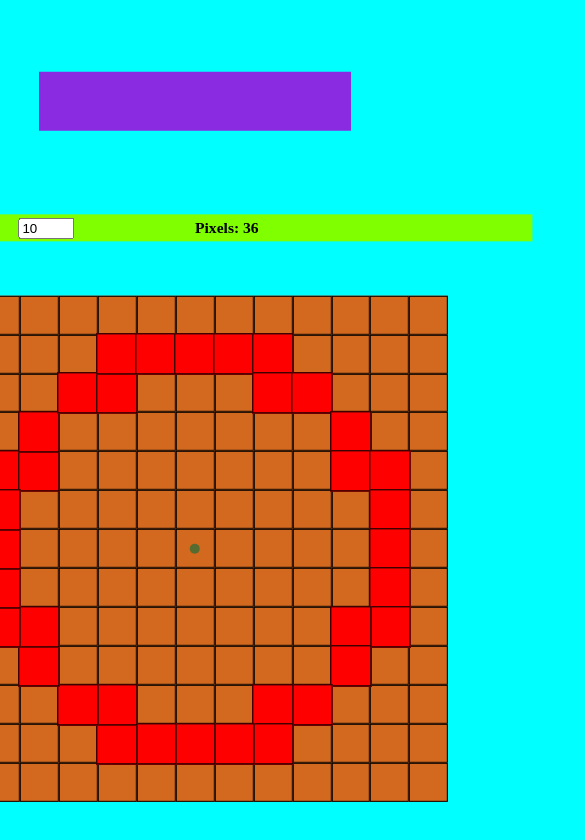
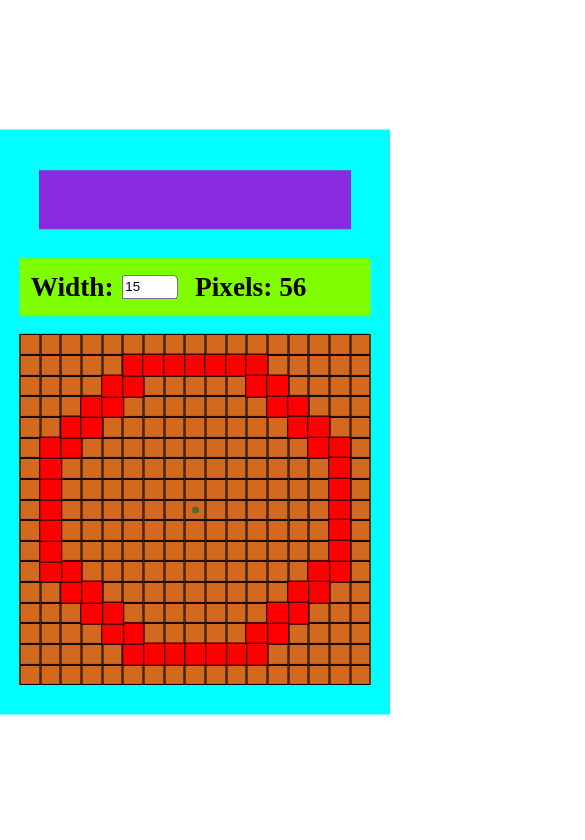
Before and after one commit to GustavoPLorenz/Pixel-Circle-Generator, a plain HTML site: page index.html in a window 390 px wide. Shown: the top 840 px of the page, 585 px wide, since content can reach past the window. Drawn offline with Linux system fonts and the light colour scheme.

Commit message:
Responsive
now it also works on cellphones

```diff
--- a/index.html
+++ b/index.html
@@ -14,7 +14,7 @@
 
         <div id="Config">
             <h2 id="WidthTitle">Width:</h2>
-            <input type="number" min=3 max=25 value=10 id="Width" step="2" onchange="BuildGrid()">
+            <input type="number" min=1 max=75 value=15 id="Width" step="2" onchange="BuildGrid()">
             <h2 id="Pixels">Pixels:</h2>
         </div>
 
--- a/script.js
+++ b/script.js
@@ -45,6 +45,9 @@ function DrawCircle(){
         const X = Math.round(Math.cos(Radians)*Math.trunc(Width/2))
         const Y = Math.round(Math.sin(Radians)*Math.trunc(Width/2))
 
+        if(!Positions.some(pos => pos.every((val, i) => val === [X,Y][i]))) {
+            Positions.push([X,Y]);
+
         const PaintedCell = document.createElement("div")
 
         PaintedCell.classList.add("PaintedCell")
@@ -55,9 +58,6 @@ function DrawCircle(){
         PaintedCell.style.height = CellWidth+"%"
 
         Circle.appendChild(PaintedCell)
-
-        if(!Positions.some(pos => pos.every((val, i) => val === [X,Y][i]))) {
-            Positions.push([X,Y]);
         }
     }
     Pixels.innerText = "Pixels: "+Positions.length
--- a/style.css
+++ b/style.css
@@ -1,5 +1,6 @@
 body,html {
     height: 100%;
+    width: 100%;
     margin: 0;
 }
 
@@ -120,3 +121,43 @@ body,html {
     aspect-ratio: 1;
     border-radius: 50%;
 }
+
+@media (max-width: 768px) {
+    #Main {
+        background-color: aqua;
+
+        width: 100%;
+        height: initial;
+        aspect-ratio: 2/3;
+
+        position: absolute;
+        top: 50%;
+        transform: translate(-50%,-50%);
+    }
+
+    #Grid, #Circle {
+        width: 90%;
+    }
+
+    #Config {
+        width: 90%;
+        height: 10%;
+    }
+
+    #WidthTitle {
+        font-size: 7vmin;
+        left: 15%;
+    }
+
+    #Width {
+        left: 37%;
+        height: 30%;
+        margin: 0;
+
+    }
+
+    #Pixels {
+        font-size: 7vmin;
+        left: 50%;
+    }
+}
```
